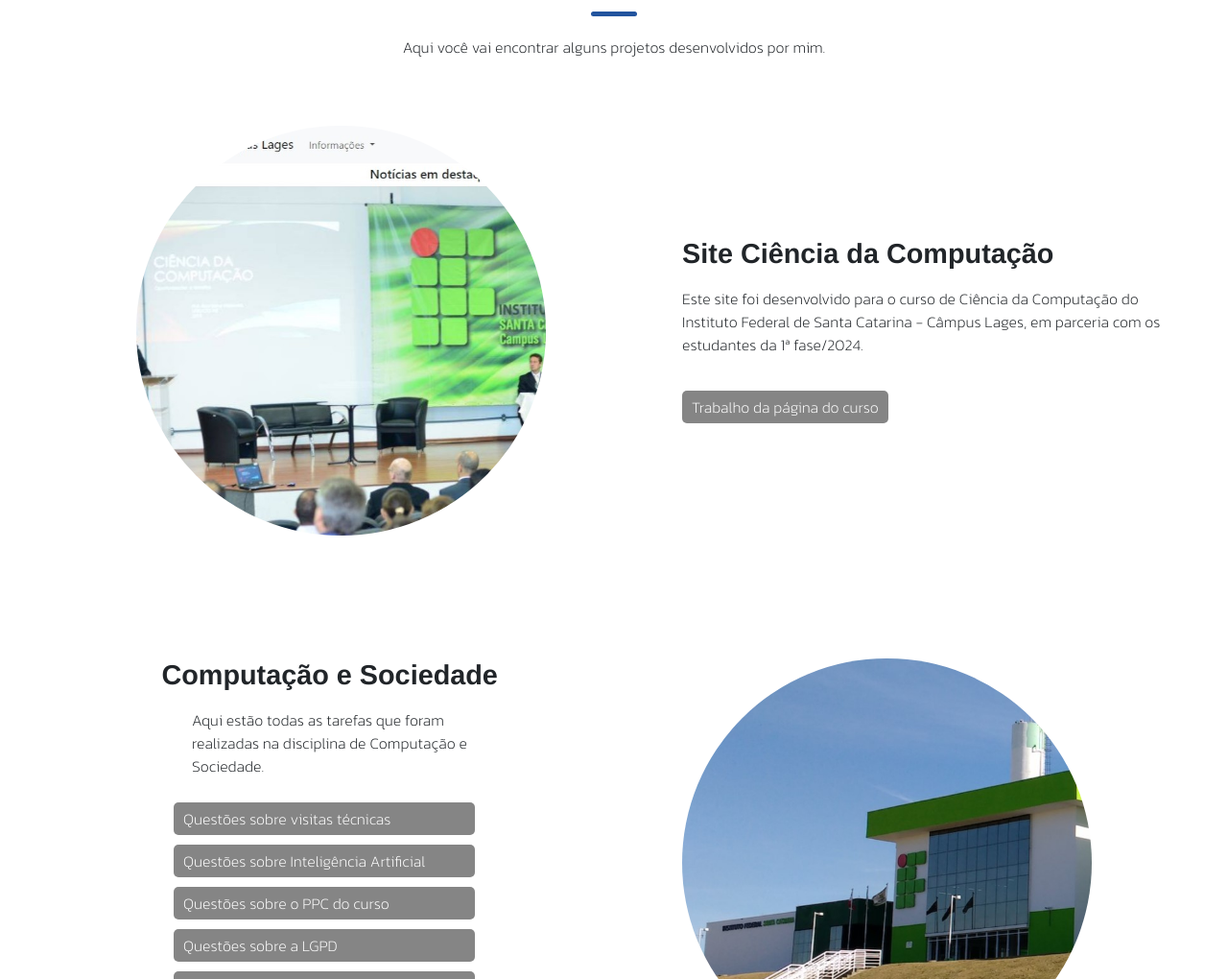
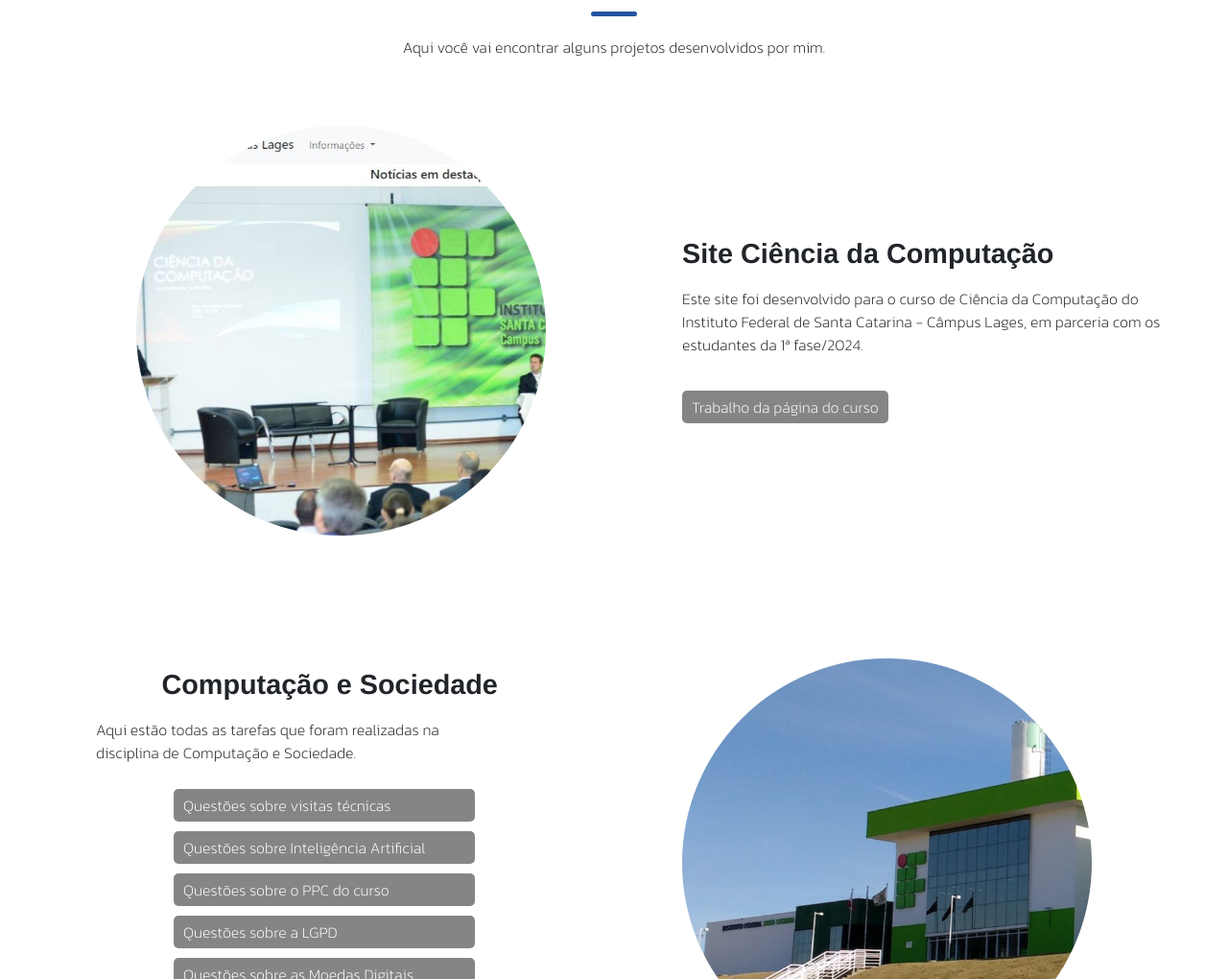
Before and after one commit to LucasPresotto/portifolioCC, a plain HTML site: page index.html in a window 1280 px wide. Shown: the part 1564-2584 px from the top of the page at 96% size. Drawn offline with nearby package versions, Linux system fonts and the light colour scheme.

Commit message:
Add files via upload

```diff
--- a/index.html
+++ b/index.html
@@ -69,7 +69,7 @@
             <div class="projetos_content">
                 <div class="projetos_row">
                     <div class="projetos_row-img">
-                        <img src="img/siteCC.jpeg" class="projetos_img1" alt="Foto Site CC">
+                        <img src="img/SiteCC.jpg" class="projetos_img1" alt="Foto Site CC">
                     </div>
                     <div class="projetos_row-content">
                         <h3 class="projetos_row-titulo">Site Ciência da Computação</h3>
--- a/style.css
+++ b/style.css
@@ -336,7 +336,7 @@ body{
     font-weight: 200;
     font-style: normal;
     margin-top: 10px;
-    padding-left: 200px;
+    margin-left: 100px;
     padding-bottom: 10px;
     text-align: left;
 }
@@ -463,7 +463,7 @@ body{
 }
 
 .contato_row-content > a:hover{
-    padding: 10px 20px;
+    padding: 5px 10px;
     margin-bottom: 10px;
     margin-right: 1.5em;
     background: white;
```
Also changed, not shown: img/SiteCC.jpg (added).
